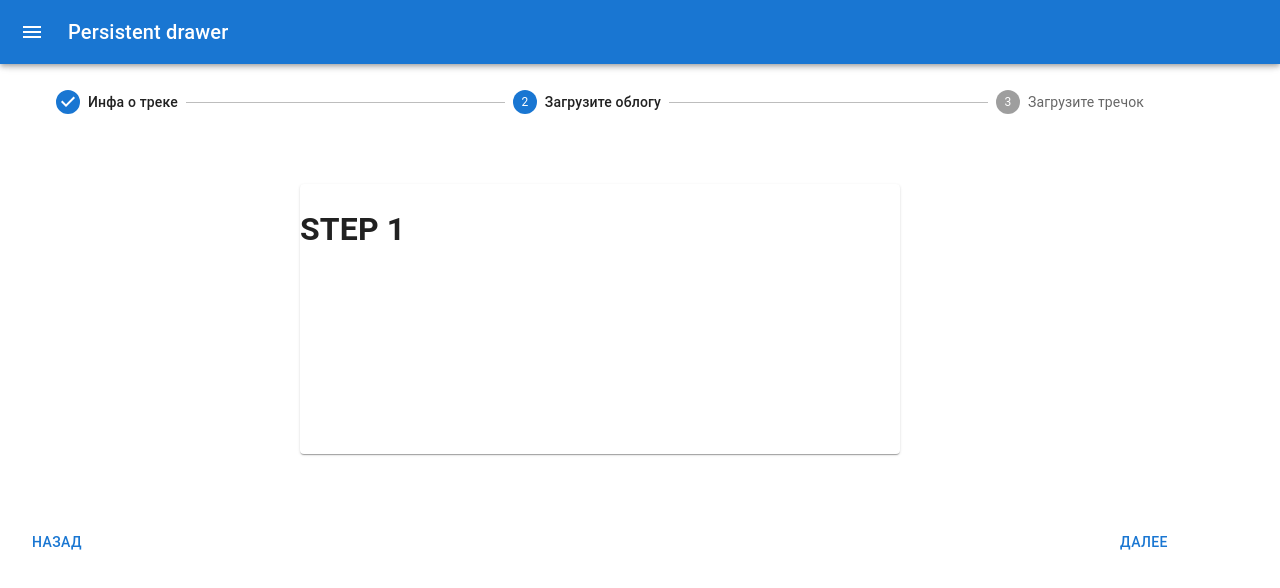
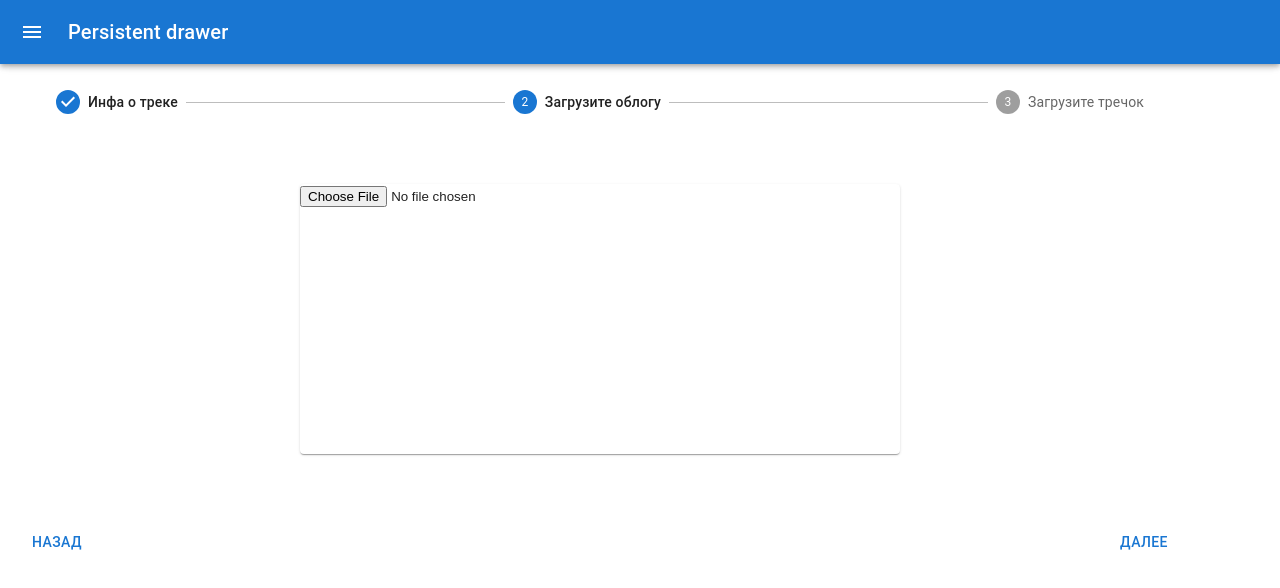
Before and after one commit to FallenStarrr/musical-platform, a Next.js app in the folder client/: page /tracks/create in a window 1280 px wide. Both pictures are taken after a click on the button "ДАЛЕЕ". Shown: the top 588 px of the page. Built offline with nearby package versions, Linux system fonts and the light colour scheme.

Commit message:
git upload component

```diff
--- /dev/null
+++ b/client/components/FileUpload.tsx
@@ -0,0 +1,18 @@
+import React from 'react'
+
+interface FileUploadProps {
+    file: any;
+    setFile: Function
+}
+
+const FileUpload: React.FC<FileUploadProps> = ({file, setFile}) => {
+
+
+    return (
+    <div>
+        <input type="file" />
+    </div>
+  )
+}
+
+export default FileUpload
--- a/client/package.json
+++ b/client/package.json
@@ -3,7 +3,7 @@
   "version": "0.1.0",
   "private": true,
   "scripts": {
-    "dev": "next dev -p 3005",
+    "dev": "next dev -p 3006",
     "build": "next build",
     "start": "next start",
     "lint": "next lint"
--- a/client/pages/tracks/create.tsx
+++ b/client/pages/tracks/create.tsx
@@ -2,7 +2,7 @@ import StepWrapper from '@/components/StepWrapper'
 import MainLayout from '@/layouts/MainLayout'
 import { Button, Grid, TextField } from '@mui/material'
 import React, { useState } from 'react'
-
+import FileUpload from '../../components/FileUpload'
 const create = () => {
    const [activeStep, setActiveStep] = useState(0)
    const next = () => {
@@ -38,7 +38,7 @@ const create = () => {
                         </Grid>
                     }
                       {activeStep === 1 &&
-                      <h1>STEP 1</h1>
+                      <FileUpload file={''} setFile={() => ({})}/>
                     }
                       {activeStep === 2 &&
                       <h1>STEP 2</h1>
```
